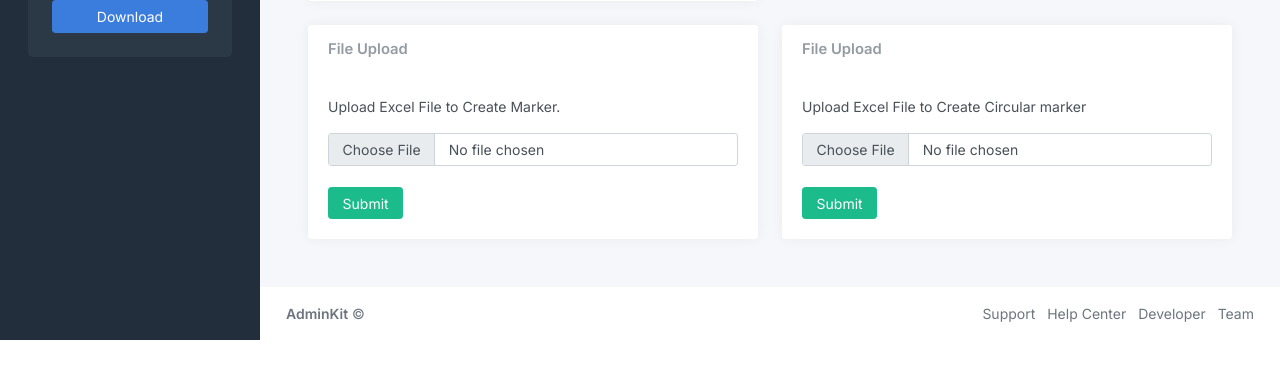
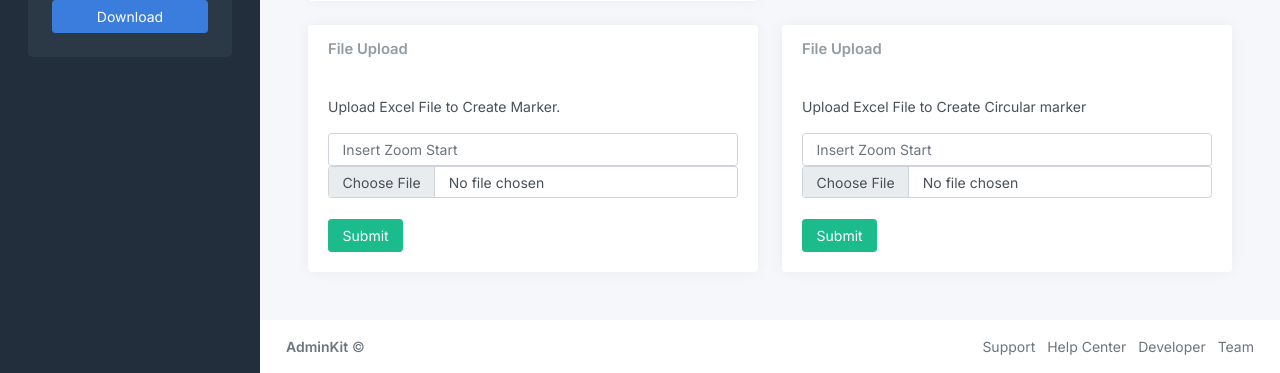
Before and after one commit to KooshaYeganeh/KYGnus_Map, a Flask app: page /createmap in a window 1280 px wide. Shown: the part 723-1096 px from the top of the page. Before the commit the page ends 1063 px from the top, so only its background shows below. Run offline with Flask 2, Linux system fonts and the light colour scheme; parts of the project's set-up code (start-up, migrations or seed data) failed here and were passed over; some libraries are stand-ins or nearby versions.

Commit message:
add Zoom Start Field

```diff
--- a/templates/createmap.html
+++ b/templates/createmap.html
@@ -155,7 +155,7 @@
 			</nav>
 
 			<div class="main">
-						<main class="content">
+				<main class="content">
 					<div class="container-fluid p-0">
 
 						<div class="mb-3">
@@ -216,6 +216,8 @@
 										</div>
 										<div class="card-body">
 											<p class="card-text">Upload Excel File to Create Marker.</p>
+											<input type="number" name="zoom_start" class="form-control"
+												placeholder="Insert Zoom Start">
 											<input type="file" name="csv_file" class="form-control"
 												id="customFile" /><br>
 											<button type="submit" class="btn btn-success">Submit</button>
@@ -234,6 +236,8 @@
 										</div>
 										<div class="card-body">
 											<p class="card-text">Upload Excel File to Create Circular marker</p>
+											<input type="number" name="zoom_start" class="form-control"
+												placeholder="Insert Zoom Start">
 											<input type="file" name="csv_file" class="form-control"
 												id="customFile" /><br>
 											<button type="submit" class="btn btn-success">Submit</button>
```
